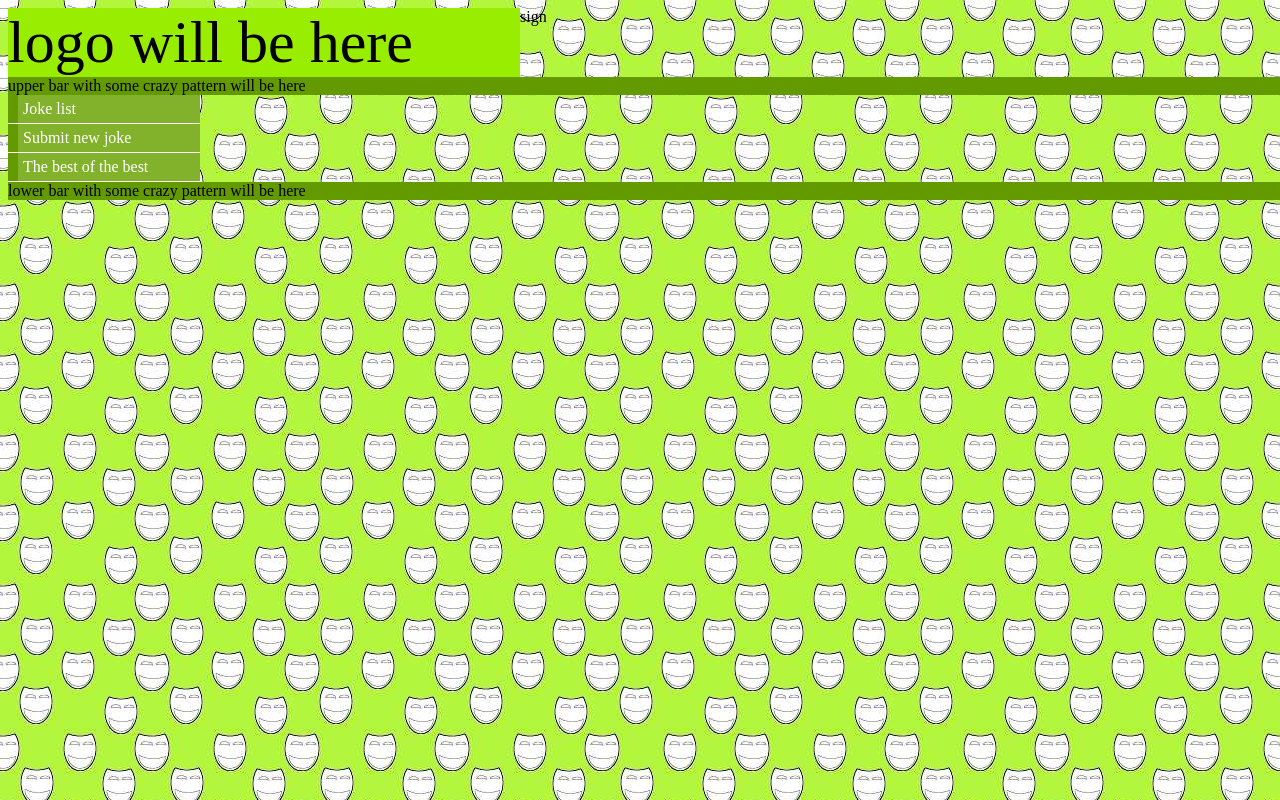
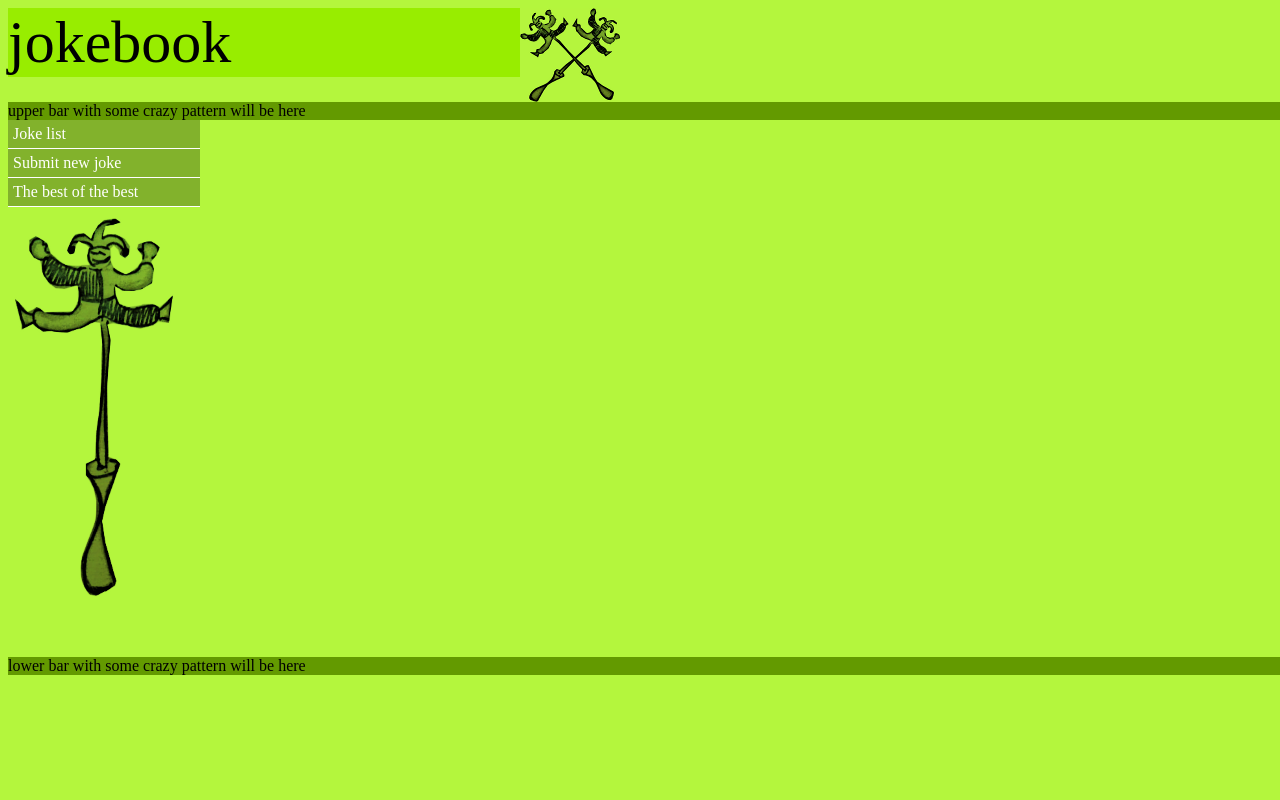
Before and after one commit to tofik/jokebook, a Django app: template templates/base.html in a window 1280 px wide. Run offline with Django 3.2, Linux system fonts and the light colour scheme; the template is opened without the code that fills it, so the values that code supplies are empty.

Commit message:
some new graphics

```diff
--- a/static/css/book.css
+++ b/static/css/book.css
@@ -101,7 +101,7 @@ fieldset {
 
 body {
     background-color: #B4F63D;
-    background-image: url(bg_02.jpg);
+#    background-image: url(bg_02.jpg);
     height: 100%;
     width: 100%;
     color: black;
@@ -129,10 +129,9 @@ ul {
     list-style-type: none;
 }
 
-#upper_menu {
+#left_pane {
     width: 15%;
     float: left;
-    clear: left;
 }
 
 #upper_menu ul {
@@ -148,7 +147,6 @@ ul {
 
 #upper_menu li a {
     padding: 5px 5px 5px 5px;
-    border-left:10px solid #639A00;
     text-decoration: none;
     color: white;
     display: block;
@@ -159,15 +157,29 @@ ul {
     background-color: #639A00;
 }
 
-#main_menu_left {
-    width: 50%;
+
+#logo_left {
+    background-image: url(blazen_na_patyku_zielony.png);
+    height: 450px;
+    opacity: 1;
+    background-repeat: no-repeat;
+}
+
+
+#central_pane {
+    width: 40%;
     float: left;
 }
 
+#main_menu_left {
+}
+
+#right_pane {
+    float: left;
+    clear: right;
+}
+
 #main_menu_right {
-    position: relative;
-    width: 30%;
-    float: left;
     font-size: 15px;
 }
 
@@ -200,6 +212,13 @@ ul {
     background-color: #639A00;
 }
 
+#logo_right {
+    background-image: url(fight_green.png);
+    height: 400px;
+    background-repeat: no-repeat;
+    background-position: center;
+}
+
 #lower_menu {
     clear:left;
     text-align: center;
@@ -225,8 +244,12 @@ ul {
     width: 40%;
     float: left;
 }
+
 #sign {
     float: left;
+    background-image: url(logo_blazny_01_male.png);
+    height: 94px;
+    width: 100px;
 }
 
 .bar {
--- a/templates/base.html
+++ b/templates/base.html
@@ -13,18 +13,17 @@
   <body>
 
     <div id="logo">
-      logo will be here
+      jokebook
     </div>
 
     <div id="sign">
-      sign
     </div>
 
     <div class="bar">
       upper bar with some crazy pattern will be here
     </div>
 
-    {% block upper_menu %}
+    <div id="left_pane">
       <div id="upper_menu">
 	<ul>
 	  <li><a href="/book/list/">Joke list</a></li>
@@ -32,9 +31,12 @@
 	  <li><a href="/book/top/">The best of the best</a></li>
 	</ul>
       </div>
-    {% endblock %}
 
+      <div id="logo_left">
+      </div>
+    </div>
 
+    <div id="central_pane">
       <div id="menu"></div>
       <h2>{% block application-header %}{% endblock %}</h2>
 
@@ -42,10 +44,15 @@
 	{% block application %}
 	{% endblock %}
       </div>
+    </div>
 
+    <div id="right_pane">
       <div id="main_menu_right">
 	{% block right_side_menu %}
 	{% endblock %}
+      </div>
+      <div id="logo_right">
+      </div>
     </div>
 
     <div class="bar">
```
Also changed, not shown: static/css/bg_01.jpg (deleted), static/css/blazen_na_patyku_zielony.png (added), static/css/fight_green.png (added), static/css/logo_blazny_01_male.png (added). Lines whose indentation alone changed are shown as unchanged.
